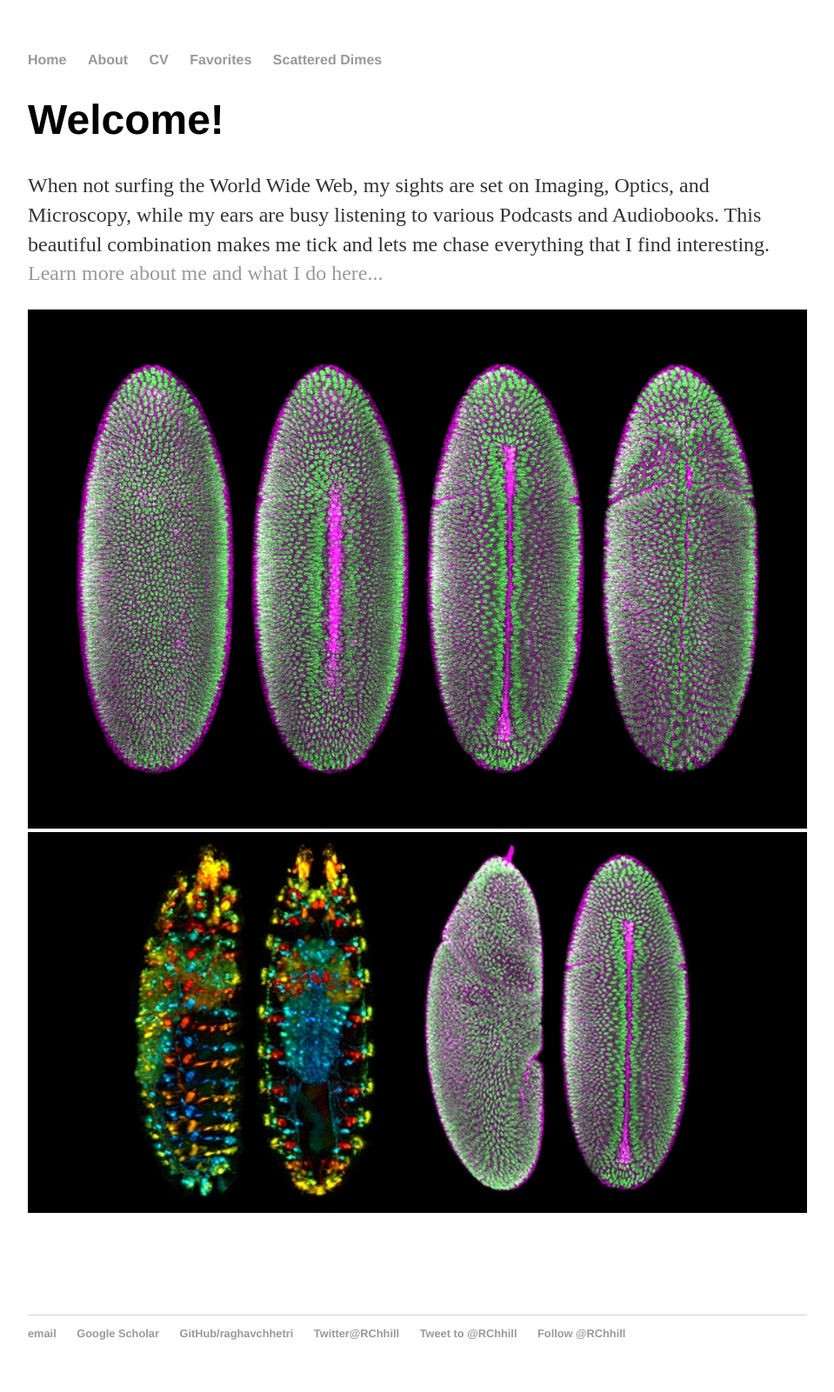
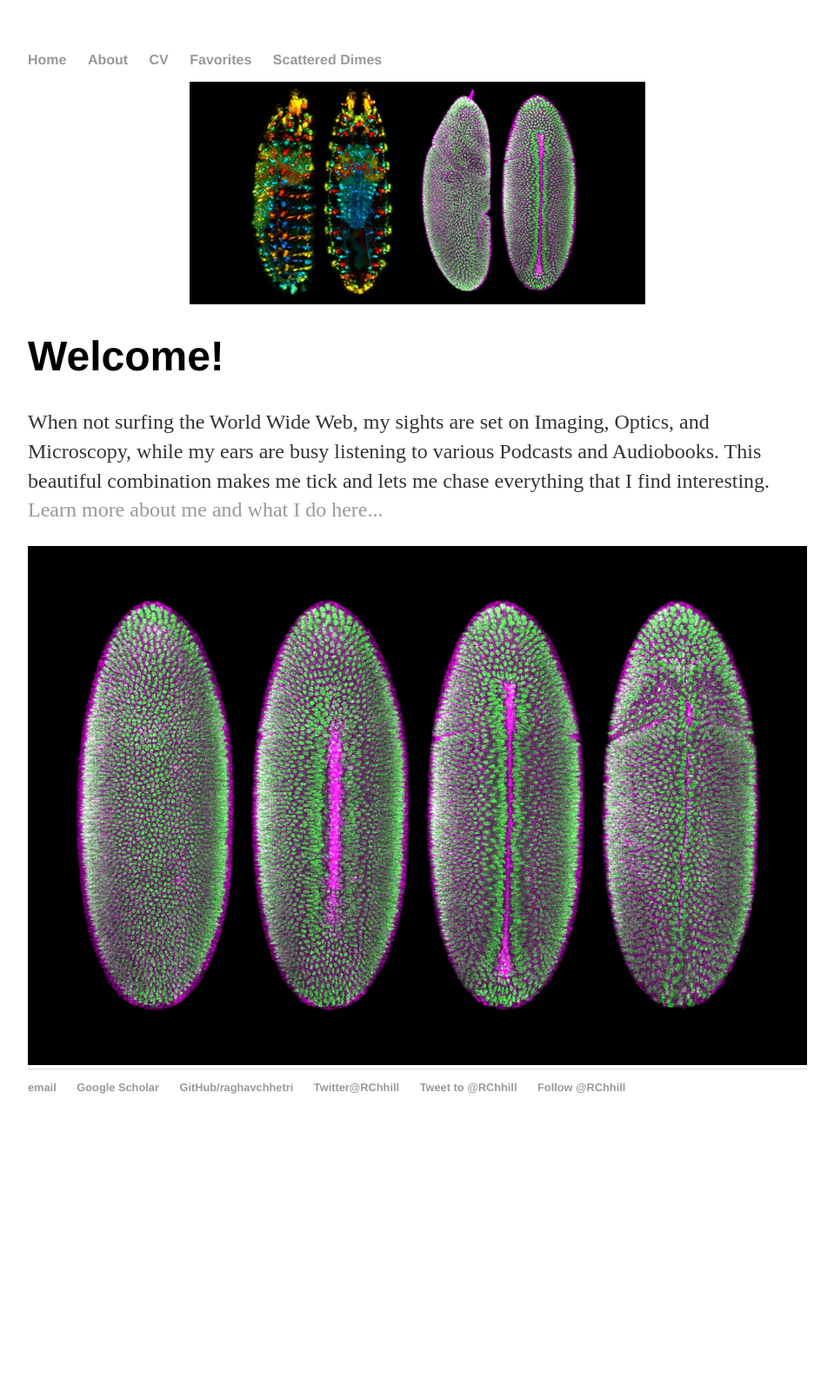
Before and after one commit to raghavchhetri/raghavchhetri.github.io, a Jekyll site: the page built from index.html, in a window 1280 px wide. Shown: the whole page at 87% size, without its empty margins (160-1119 px from the left). Built offline with Jekyll 4.4.1, drawn with Linux system fonts in a browser that asks for light colours; comment, search, counter and statistics services are not loaded; after the commit the page ends 1318 px from its top, so only the background shows below that.

Commit message:
Update index.html

```diff
--- a/index.html
+++ b/index.html
@@ -2,6 +2,10 @@
 layout: default
 title: Science is hard. It rocks though... Stay with it!
 ---
+<div style="height: 256px">
+     <img src="/about/DrosophilaCombined.png" alt="Neurons,Development" style="max-height:100%; width:100%; object-fit:contain" class="inline"/>
+</div>
+
 <div class="blurb">
 	<h1>Welcome!</h1>
 	<p>When not surfing the World Wide Web, my sights are set on Imaging, Optics, and Microscopy,
@@ -11,7 +15,3 @@ title: Science is hard. It rocks though... Stay with it!
 </div><!-- /.blurb -->
 
 <img src="/about/DrosophilaDevelopment.jpg" alt="Development" style="height:100%; width:100%; object-fit:contain" class="inline"/>
-
-<div style="height: 555px">
-     <img src="/about/DrosophilaCombined.png" alt="Neurons,Development" style="max-height:100%; width:100%; object-fit:contain" class="inline"/>
-</div>
```
